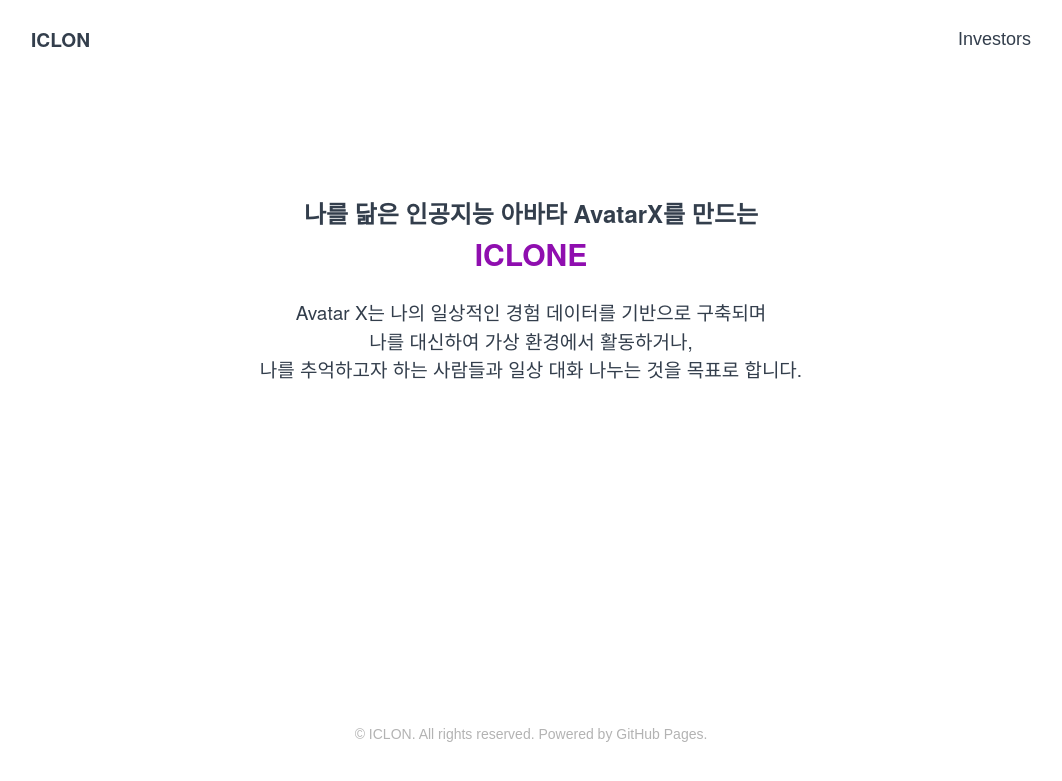
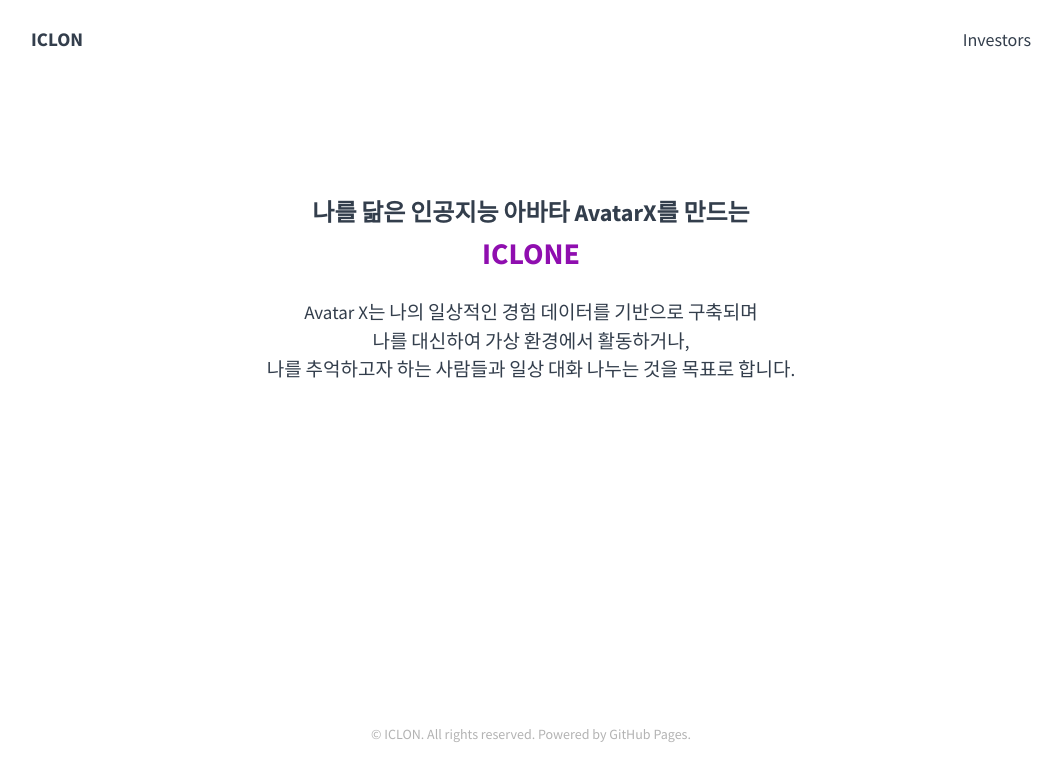
Before and after one commit to i-clon/i-clon.github.io, a Jekyll site: the page built from index.md, in a window 1280 px wide. Shown: the top 781 px of the page, without its empty margins (109-1171 px from the left). Built offline with Jekyll 4.4.1, drawn with Linux system fonts in a browser that asks for light colours.

Commit message:
[update] head.html favicon fonts

```diff
--- a/_includes/head.html
+++ b/_includes/head.html
@@ -6,8 +6,12 @@
   <title>{% if page.title %}{{ page.title | escape }}{% else %}{{ site.title | escape }}{% endif %}</title>
   <meta name="description" content="{% if page.excerpt %}{{ page.excerpt | strip_html | strip_newlines | truncate: 160 }}{% else %}{{ site.description }}{% endif %}">
 
+  <link rel="canonical" href="{{ page.url | replace:'index.html','' | prepend: site.baseurl | prepend: site.url }}">
+  <link rel="alternate" type="application/rss+xml" title="{{ site.title }}" href="{{ "/feed.xml" | prepend: site.baseurl | prepend: site.url }}">
+
+  <!-- CSS -->
+  <link href="https://fonts.googleapis.com/css?family=Source+Sans+Pro:400,600,700" rel="stylesheet">
+  <link rel="shortcut icon" type="image/x-icon" href="/assets/favicon.ico">
   <link rel="stylesheet" href="{{ site.baseurl }}/styles.css">
 
-  <link rel="canonical" href="{{ page.url | replace:'index.html','' | prepend: site.baseurl | prepend: site.url }}">
-  <link rel="alternate" type="application/rss+xml" title="{{ site.title }}" href="{{ "/feed.xml" | prepend: site.baseurl | prepend: site.url }}">
 </head>
```
